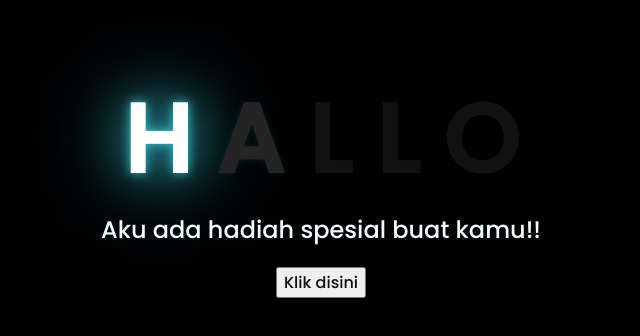
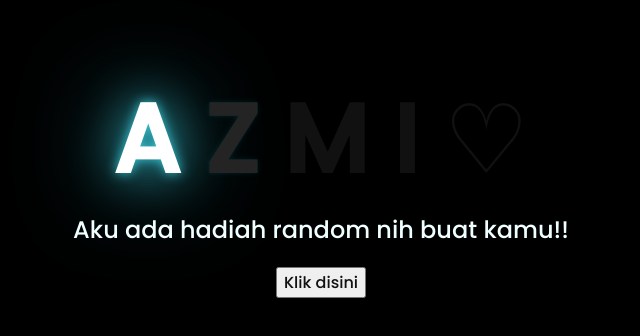
Before and after one commit to palungmariana/adeline, a plain HTML site: page index.html in a window 1280 px wide. Shown: the part 226-562 px from the top of the page, without its empty margins (327-967 px from the left). Drawn offline with Linux system fonts and the light colour scheme.

Commit message:
Update index.html

```diff
--- a/index.html
+++ b/index.html
@@ -11,14 +11,14 @@
 <body>
     <div class="greetings">
     <!-- silahkan menambah kata sesuai keinginan dengan <span>text...</span -->
-        <span>H</span>
         <span>A</span>
-        <span>L</span>
-        <span>L</span>
-        <span>O</span>
+        <span>Z</span>
+        <span>M</span>
+        <span>I</span>
+        <span>♡</span>
     </div>
     <div class="description">
-        <span>Aku ada hadiah spesial buat kamu!!</span>
+        <span>Aku ada hadiah random nih buat kamu!!</span>
     </div>
     <div class="button">
         <button>
```
